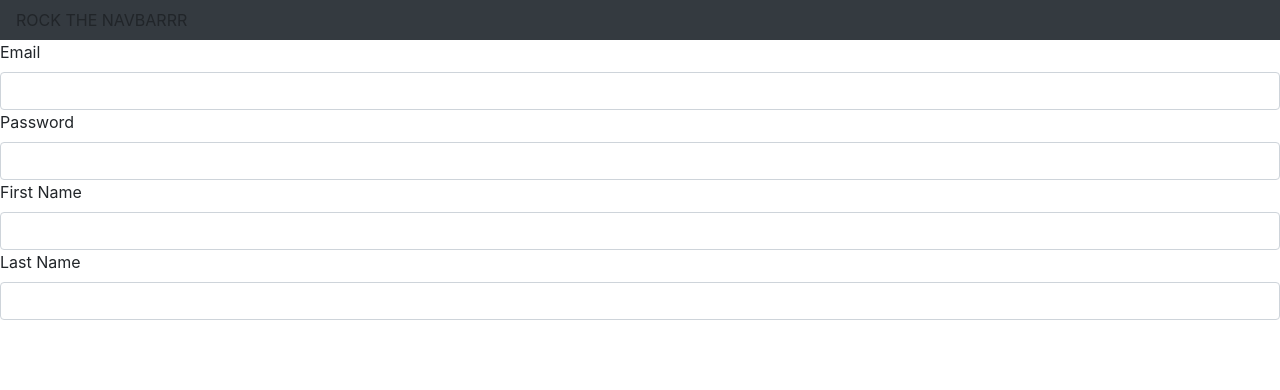
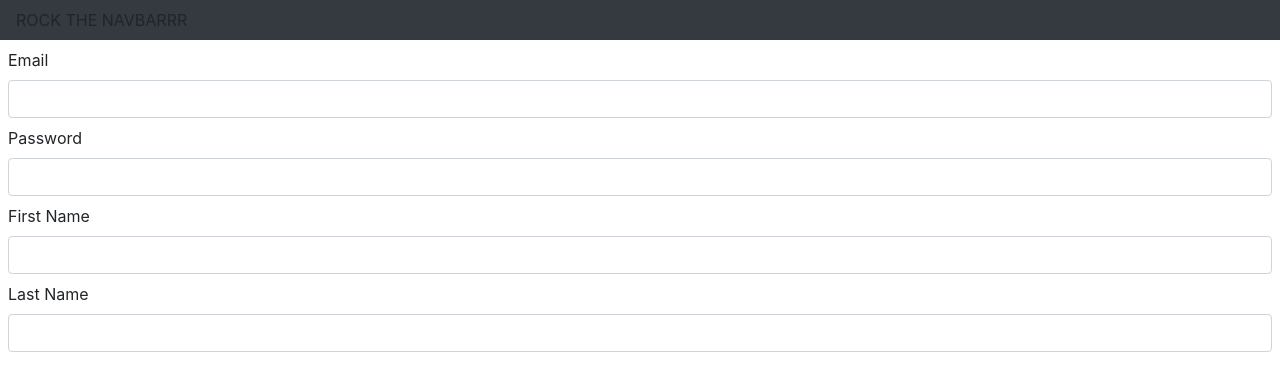
Before and after one commit to AlistairTait12/bizi.ly, a React (Create React App) app in the folder src/frontend/: page / in a window 1280 px wide. Shown: the top 390 px of the page. Built offline with nearby package versions, Linux system fonts and the light colour scheme.

Commit message:
margin for form fields

```diff
--- a/src/frontend/src/components/signUpForm.component.js
+++ b/src/frontend/src/components/signUpForm.component.js
@@ -52,7 +52,7 @@ class SignUpForm extends Component {
           </div>
         ) : (
           <div>
-            <div>
+            <div className="m-2">
               <label htmlFor="email">Email</label>
               <input
                 type="email"
@@ -65,7 +65,7 @@ class SignUpForm extends Component {
               />
             </div>
 
-            <div>
+            <div className="m-2">
               <label htmlFor="password">Password</label>
               <input
                 type="password"
@@ -78,7 +78,7 @@ class SignUpForm extends Component {
               />
             </div>
 
-            <div>
+            <div className="m-2">
               <label htmlFor="firstname">First Name</label>
               <input
                 type="firstname"
@@ -91,7 +91,7 @@ class SignUpForm extends Component {
               />
             </div>
 
-            <div>
+            <div className="m-2">
               <label htmlFor="lastname">Last Name</label>
               <input
                 type="lastname"
```
